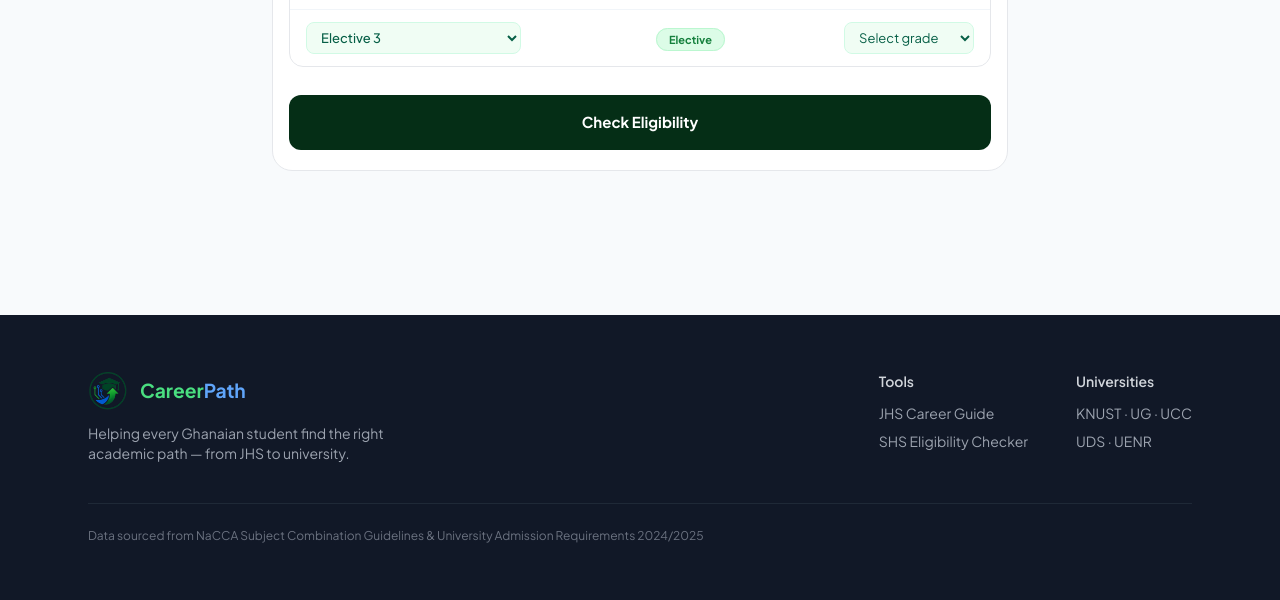
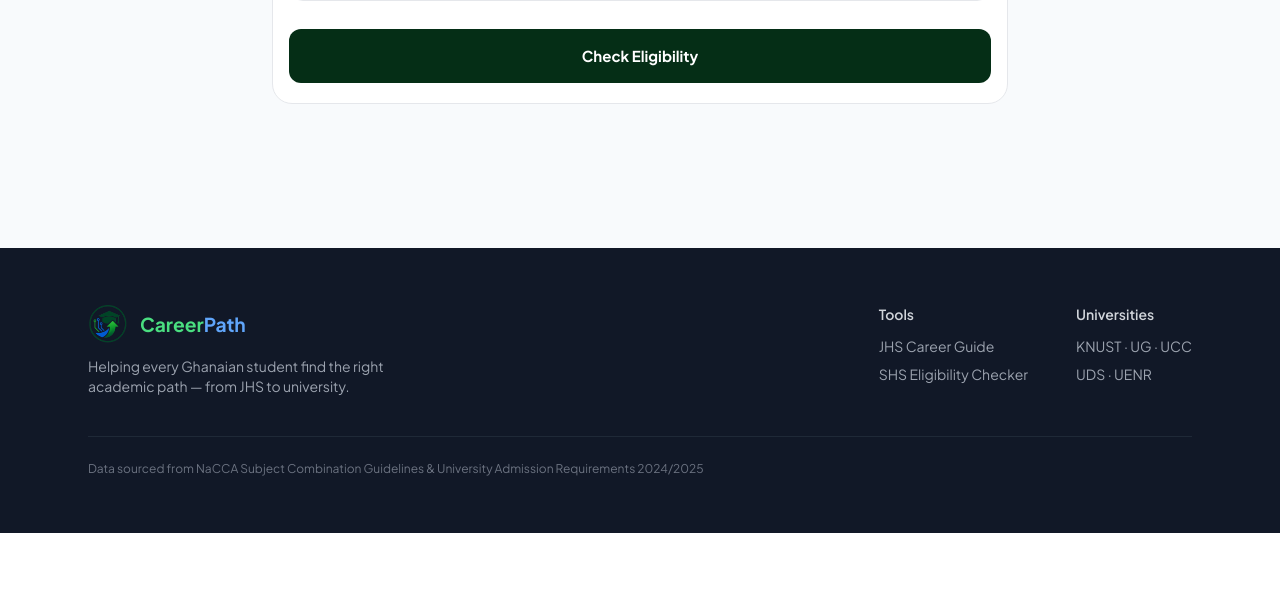
Before and after one commit to opscott94/careerpath, a Django app: page /shs-eligibility/ in a window 1280 px wide. Shown: the part 806-1406 px from the top of the page. After the commit the page ends 1339 px from the top, so only its background shows below. Run offline with Django 5.2, Linux system fonts and the light colour scheme; some libraries are stand-ins or nearby versions.

Commit message:
Replace elective 2 and 3 with Add elective button

```diff
--- a/frontend/templates/frontend/shs_eligibility.html
+++ b/frontend/templates/frontend/shs_eligibility.html
@@ -133,76 +133,14 @@
                 </select>
               </td>
             </tr>
-            <tr style="border-top:0.5px solid #f1f5f9;">
-              <td style="padding:12px 16px;">
-                <select id="s_e2" style="border:1px solid #d1fae5;border-radius:8px;padding:6px 10px;font-size:13px;background:#f0fdf4;color:#065f46;font-weight:500;cursor:pointer;min-width:130px;" onchange="this.style.fontWeight=this.value?'700':'500';this.style.color=this.value?'#052e16':'#065f46';">
-                  <option value="">Elective 2</option>
-                      <optgroup label="Science">
-                        <option>Biology</option><option>Chemistry</option><option>Physics</option>
-                        <option>Additional Mathematics</option><option>Agricultural Science</option>
-                      </optgroup>
-                      <optgroup label="General Arts">
-                        <option>Economics</option><option>Geography</option><option>Government</option>
-                        <option>History</option><option>Literature in English</option>
-                        <option>Christian Religious Studies</option><option>Islamic Religious Studies</option>
-                      </optgroup>
-                      <optgroup label="Business">
-                        <option>Business Management</option><option>Accounting</option>
-                      </optgroup>
-                      <optgroup label="Computing">
-                        <option>Computer Science</option><option>ICT</option>
-                      </optgroup>
-                      <optgroup label="Others">
-                        <option>Music</option><option>French</option><option>Arabic</option>
-                        <option>Ghanaian Language</option><option>Food and Nutrition</option>
-                        <option>Clothing and Textiles</option><option>Management in Living</option>
-                      </optgroup>
-                </select>
-              </td>
-              <td style="padding:12px 12px;text-align:center;"><span style="font-size:11px;font-weight:700;background:#dcfce7;color:#15803d;padding:4px 12px;border-radius:100px;border:1px solid #bbf7d0;">Elective</span></td>
-              <td style="padding:12px 16px;text-align:right;">
-                <select id="g_e2" style="border:1px solid #d1fae5;border-radius:8px;padding:6px 10px;font-size:13px;background:#f0fdf4;color:#065f46;min-width:130px;">
-                  <option value="">Select grade</option>
-                  <option value="1">A1</option><option value="2">B2</option><option value="3">B3</option><option value="4">C4</option><option value="5">C5</option><option value="6">C6</option>
-                </select>
-              </td>
-            </tr>
-            <tr style="border-top:0.5px solid #f1f5f9;">
-              <td style="padding:12px 16px;">
-                <select id="s_e3" style="border:1px solid #d1fae5;border-radius:8px;padding:6px 10px;font-size:13px;background:#f0fdf4;color:#065f46;font-weight:500;cursor:pointer;min-width:130px;" onchange="this.style.fontWeight=this.value?'700':'500';this.style.color=this.value?'#052e16':'#065f46';">
-                  <option value="">Elective 3</option>
-                      <optgroup label="Science">
-                        <option>Biology</option><option>Chemistry</option><option>Physics</option>
-                        <option>Additional Mathematics</option><option>Agricultural Science</option>
-                      </optgroup>
-                      <optgroup label="General Arts">
-                        <option>Economics</option><option>Geography</option><option>Government</option>
-                        <option>History</option><option>Literature in English</option>
-                        <option>Christian Religious Studies</option><option>Islamic Religious Studies</option>
-                      </optgroup>
-                      <optgroup label="Business">
-                        <option>Business Management</option><option>Accounting</option>
-                      </optgroup>
-                      <optgroup label="Computing">
-                        <option>Computer Science</option><option>ICT</option>
-                      </optgroup>
-                      <optgroup label="Others">
-                        <option>Music</option><option>French</option><option>Arabic</option>
-                        <option>Ghanaian Language</option><option>Food and Nutrition</option>
-                        <option>Clothing and Textiles</option><option>Management in Living</option>
-                      </optgroup>
-                </select>
-              </td>
-              <td style="padding:12px 12px;text-align:center;"><span style="font-size:11px;font-weight:700;background:#dcfce7;color:#15803d;padding:4px 12px;border-radius:100px;border:1px solid #bbf7d0;">Elective</span></td>
-              <td style="padding:12px 16px;text-align:right;">
-                <select id="g_e3" style="border:1px solid #d1fae5;border-radius:8px;padding:6px 10px;font-size:13px;background:#f0fdf4;color:#065f46;min-width:130px;">
-                  <option value="">Select grade</option>
-                  <option value="1">A1</option><option value="2">B2</option><option value="3">B3</option><option value="4">C4</option><option value="5">C5</option><option value="6">C6</option>
-                </select>
-              </td>
-            </tr>
           </tbody>
+          <tbody id="extra-electives"></tbody>
         </table>
+        <div style="padding:8px 16px 4px;">
+          <button type="button" onclick="addElective()" id="addElectiveBtn" style="display:flex;align-items:center;gap:6px;background:none;border:0.5px solid #e5e7eb;border-radius:8px;padding:7px 14px;font-size:13px;color:#6b7280;cursor:pointer;">
+            + Add elective
+          </button>
+        </div>
       </div>
       <div style="padding:16px 16px 20px;">
         <button onclick="goToStep2()" style="width:100%;padding:16px;background:#052e16;color:#fff;border:none;border-radius:12px;font-size:15px;font-weight:700;cursor:pointer;">
```
